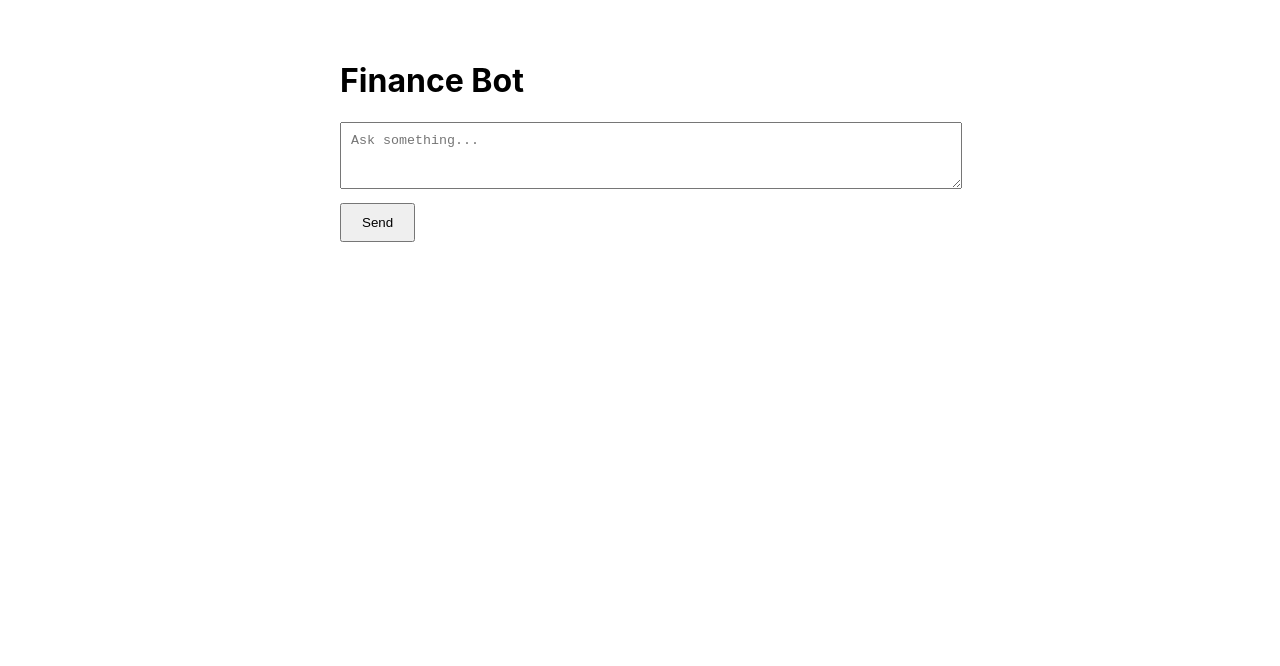
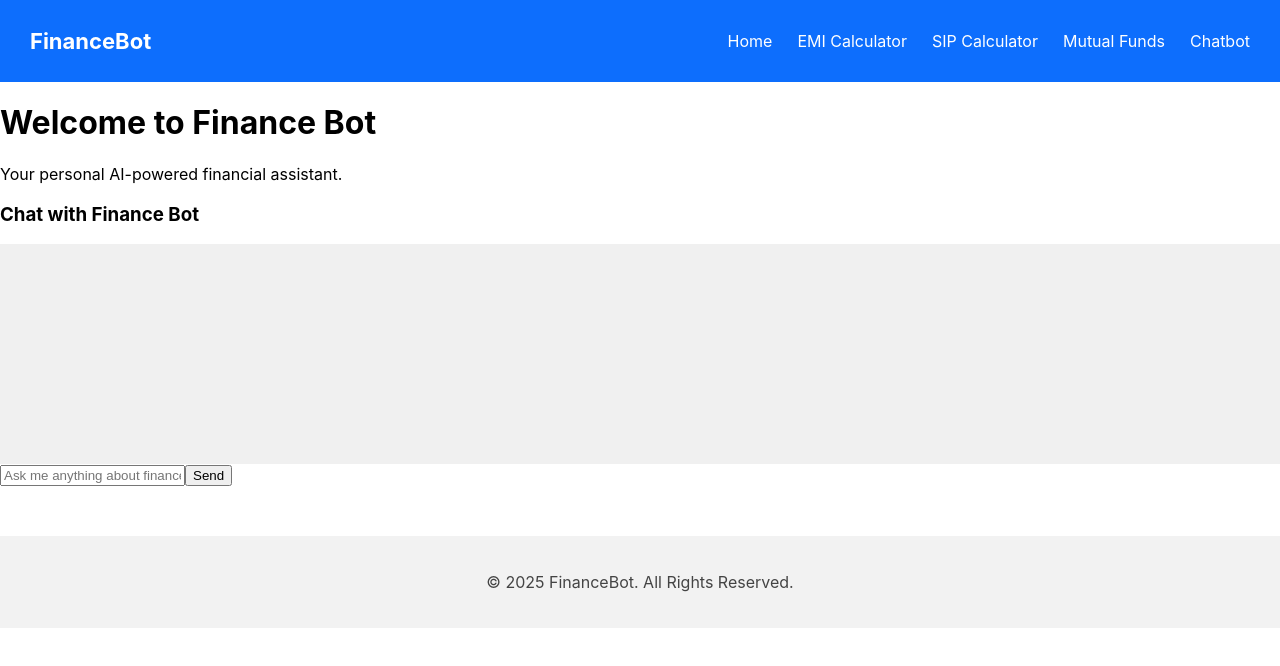
Before and after one commit to raverer/finance-bot, a React (Create React App) app in the folder frontend/: page / in a window 1280 px wide. Shown: the top 666 px of the page. Built offline with nearby package versions, Linux system fonts and the light colour scheme.

Commit message:
Update App.js

```diff
--- a/frontend/src/App.js
+++ b/frontend/src/App.js
@@ -1,41 +1,31 @@
-import React, { useState } from "react";
-import { chat } from "./api/api";
+import React from "react";
+import { BrowserRouter as Router, Routes, Route } from "react-router-dom";
+import Navbar from "./components/Navbar";
+import Footer from "./components/Footer";
+
+import Home from "./pages/Home";
+import EMI from "./pages/EMI";
+import SIP from "./pages/SIP";
+import MutualFunds from "./pages/MutualFunds";
+import Chatbot from "./pages/Chatbot";
 
 function App() {
-  const [message, setMessage] = useState("");
-  const [response, setResponse] = useState("");
+  return (
+    <Router>
+      <Navbar />
 
-  async function handleSend() {
-    const res = await chat(message);
-    setResponse(res.response || "");
-  }
+      <div className="content">
+        <Routes>
+          <Route path="/" element={<Home />} />
+          <Route path="/emi" element={<EMI />} />
+          <Route path="/sip" element={<SIP />} />
+          <Route path="/funds" element={<MutualFunds />} />
+          <Route path="/chat" element={<Chatbot />} />
+        </Routes>
+      </div>
 
-  return (
-    <div style={{ padding: "40px", maxWidth: "600px", margin: "0 auto" }}>
-      <h1>Finance Bot</h1>
-
-      <textarea
-        rows="3"
-        style={{ width: "100%", padding: "10px" }}
-        placeholder="Ask something..."
-        value={message}
-        onChange={(e) => setMessage(e.target.value)}
-      />
-
-      <button
-        onClick={handleSend}
-        style={{ marginTop: "10px", padding: "10px 20px" }}
-      >
-        Send
-      </button>
-
-      {response && (
-        <div style={{ marginTop: "20px", padding: "15px", background: "#eee" }}>
-          <strong>Bot Reply:</strong>
-          <p>{response}</p>
-        </div>
-      )}
-    </div>
+      <Footer />
+    </Router>
   );
 }
 
```
